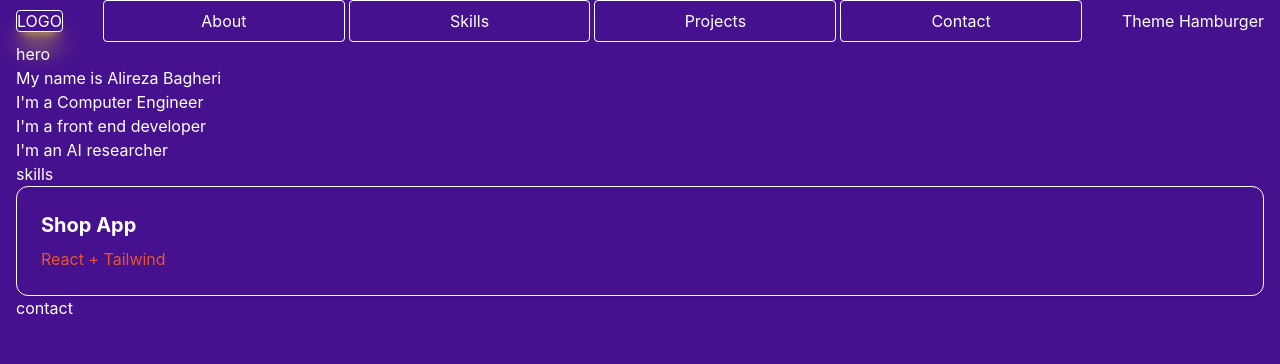
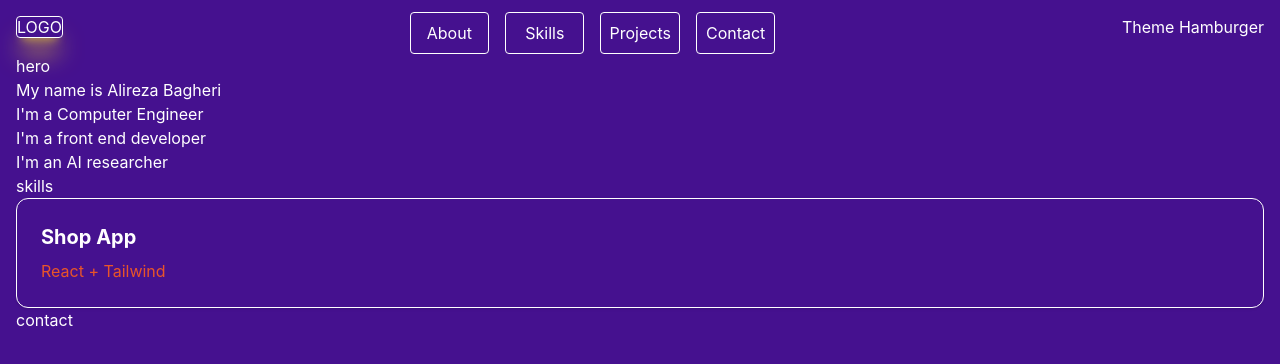
Before and after one commit to alireza-baqeri/my-resume, a React (Vite) app: page / in a window 1280 px wide. Shown: the top 364 px of the page. Built offline with nearby package versions, Linux system fonts and the light colour scheme.

Commit message:
I decided to use grid for the navbar

```diff
--- a/src/components/Navbar.jsx
+++ b/src/components/Navbar.jsx
@@ -7,11 +7,12 @@ function Navbar() {
                 <div className={"logo"}>
                     <span className={"border rounded shadow-xl shadow-brand-yellow/75"}>LOGO</span>
                 </div>
-                <ul className="desktop-menu flex-1 flex justify-center items-center gap-1">
-                    <li className="flex-1 text-center border rounded-sm p-2">About</li>
-                    <li className="flex-1 text-center border rounded-sm p-2">Skills</li>
-                    <li className="flex-1 text-center border rounded-sm p-2">Projects</li>
-                    <li className="flex-1 text-center border rounded-sm p-2">Contact</li>
+
+                <ul className="desktop-menu grid grid-cols-4 gap-4 mt-3 ">
+                    <li className="border rounded-sm p-2 text-center">About</li>
+                    <li className="border rounded-sm p-2 text-center">Skills</li>
+                    <li className="border rounded-sm p-2 text-center">Projects</li>
+                    <li className="border rounded-sm p-2 text-center">Contact</li>
                 </ul>
 
                 <div className={"actions"}>
```
